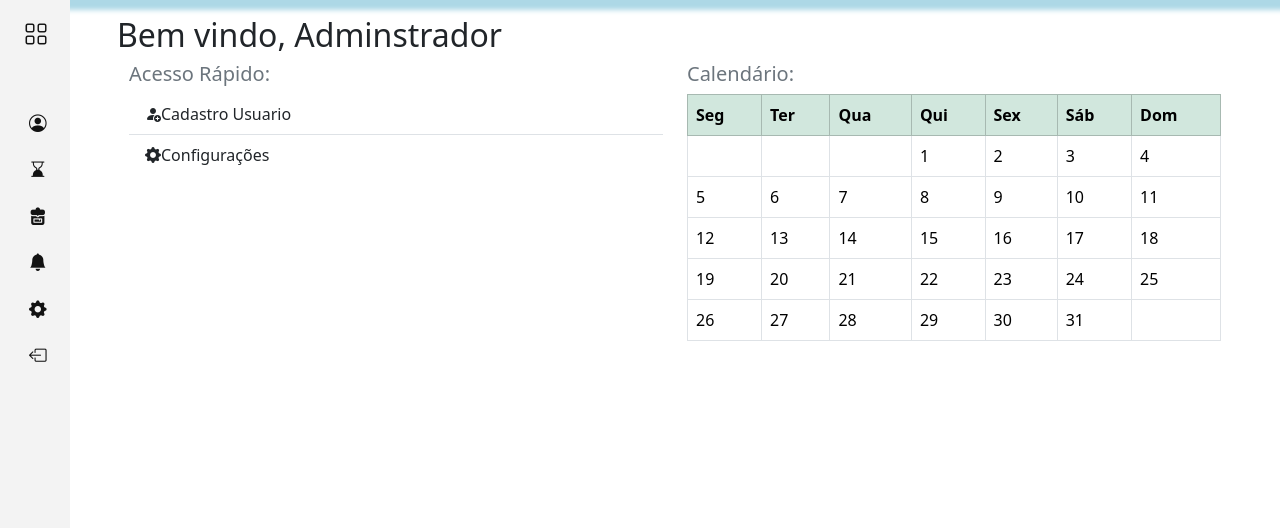
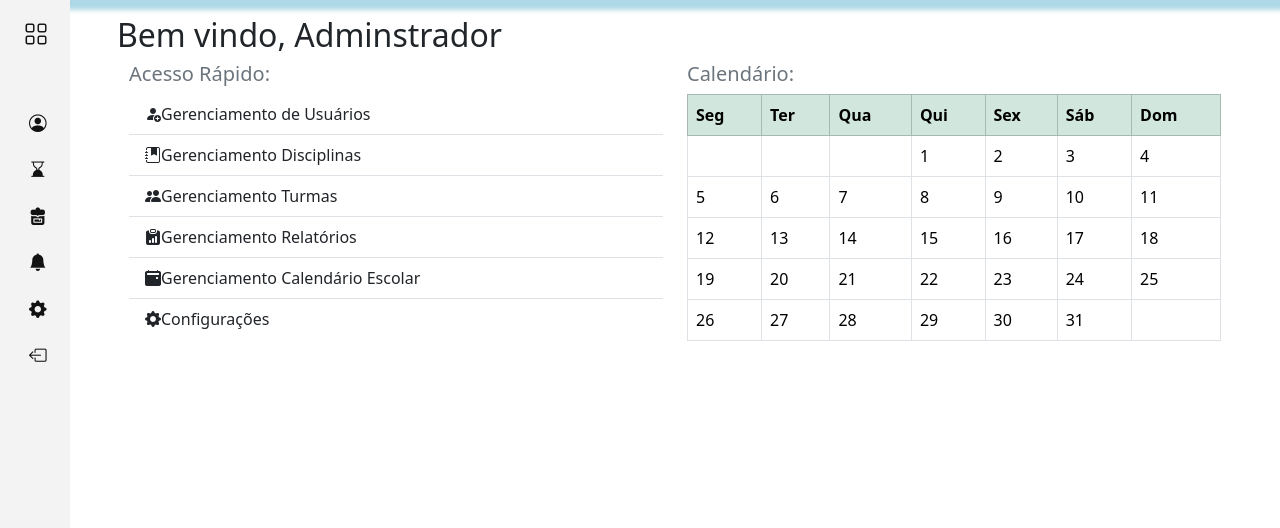
Before and after one commit to Fabio-jr-SM/SIGAS, a Django app: page /pagina/ in a window 1280 px wide. Shown: the part 110-638 px from the top of the page. Run offline with Django 5.2, Linux system fonts and the light colour scheme; the visitor is signed in with stand-in values (Sample User, id 1); data that the repository does not hold is empty.

Commit message:
Update admin quick access links in home_page.html for better user management

```diff
--- a/sigas/app_sigas/templates/users/home_page.html
+++ b/sigas/app_sigas/templates/users/home_page.html
@@ -51,10 +51,18 @@ Sigas - Inicio
 
                             <!--Acesso Rapido Admin-->
                             {% elif user.is_staff %}
-                            <li class="list-group-item custom-bg" style="background-color: transparent !important;"><a
-                                    class="nav-link" href="{% url 'app_sigas:cadastro' %}"><i
-                                        class="bi bi-person-fill-add"></i>Cadastro Usuario</a>
+
+                            <li class="list-group-item custom-bg" style="background-color: transparent !important;">
+                                <a class="nav-link" href="{% url 'app_sigas:cadastro' %}">
+                                    <i class="bi bi-person-fill-add"></i>Gerenciamento de Usuários
+                                </a>
                             </li>
+
+                            <li class="list-group-item custom-bg"><a class="nav-link" href="#"><i class="bi bi-journal-bookmark-fill"></i>Gerenciamento Disciplinas</a></li>
+                            <li class="list-group-item custom-bg"><a class="nav-link" href="#"><i class="bi bi-people-fill"></i>Gerenciamento Turmas</a></li>
+                            <li class="list-group-item custom-bg"><a class="nav-link" href="#"><i class="bi bi-clipboard-data-fill"></i>Gerenciamento Relatórios</a></li>
+                            <li class="list-group-item custom-bg"><a class="nav-link" href="#"><i class="bi bi-calendar2-event-fill"></i>Gerenciamento Calendário Escolar</a></li>
+
                             {% endif %}
 
                             <li class="list-group-item custom-bg" style="background-color: transparent !important;"><a
```
